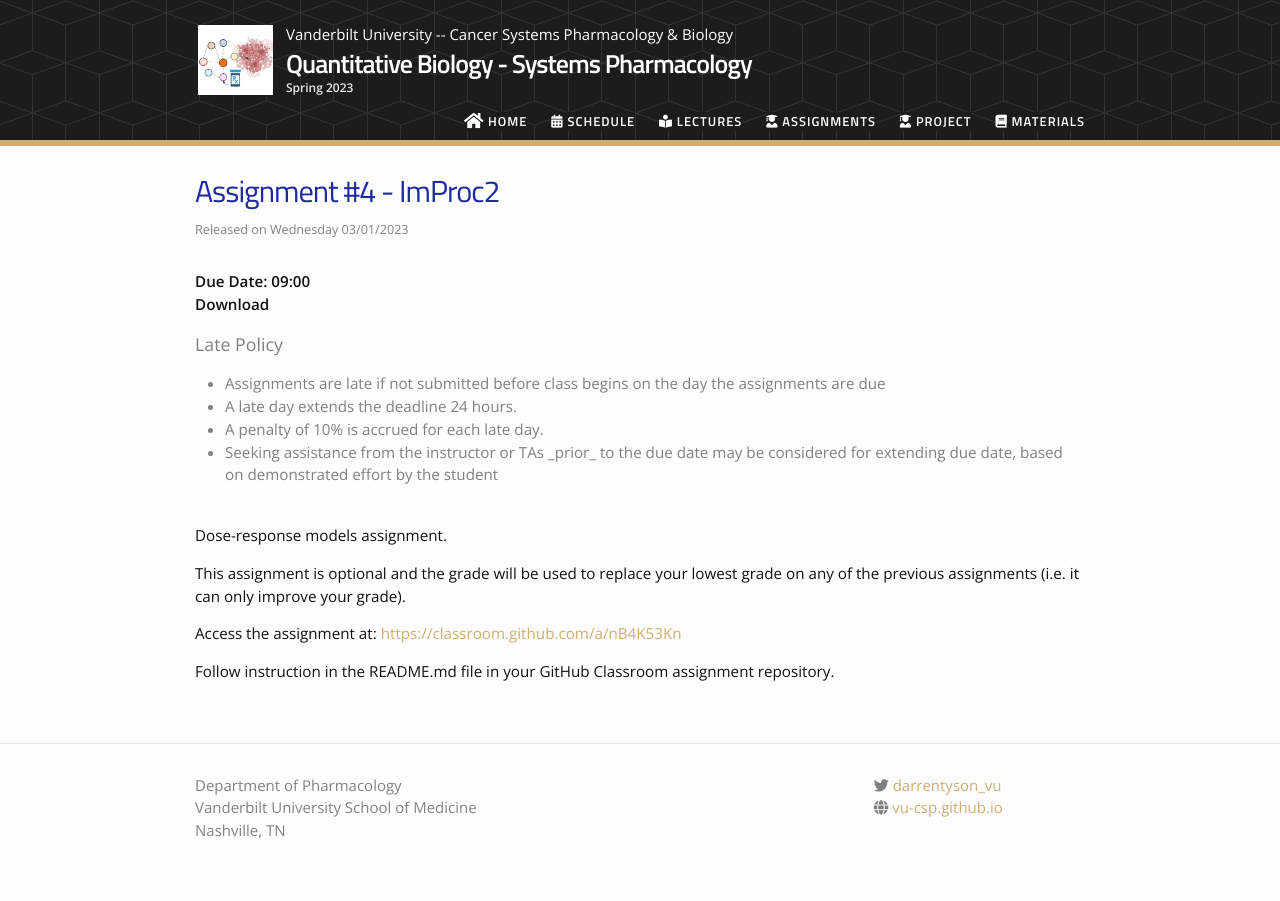
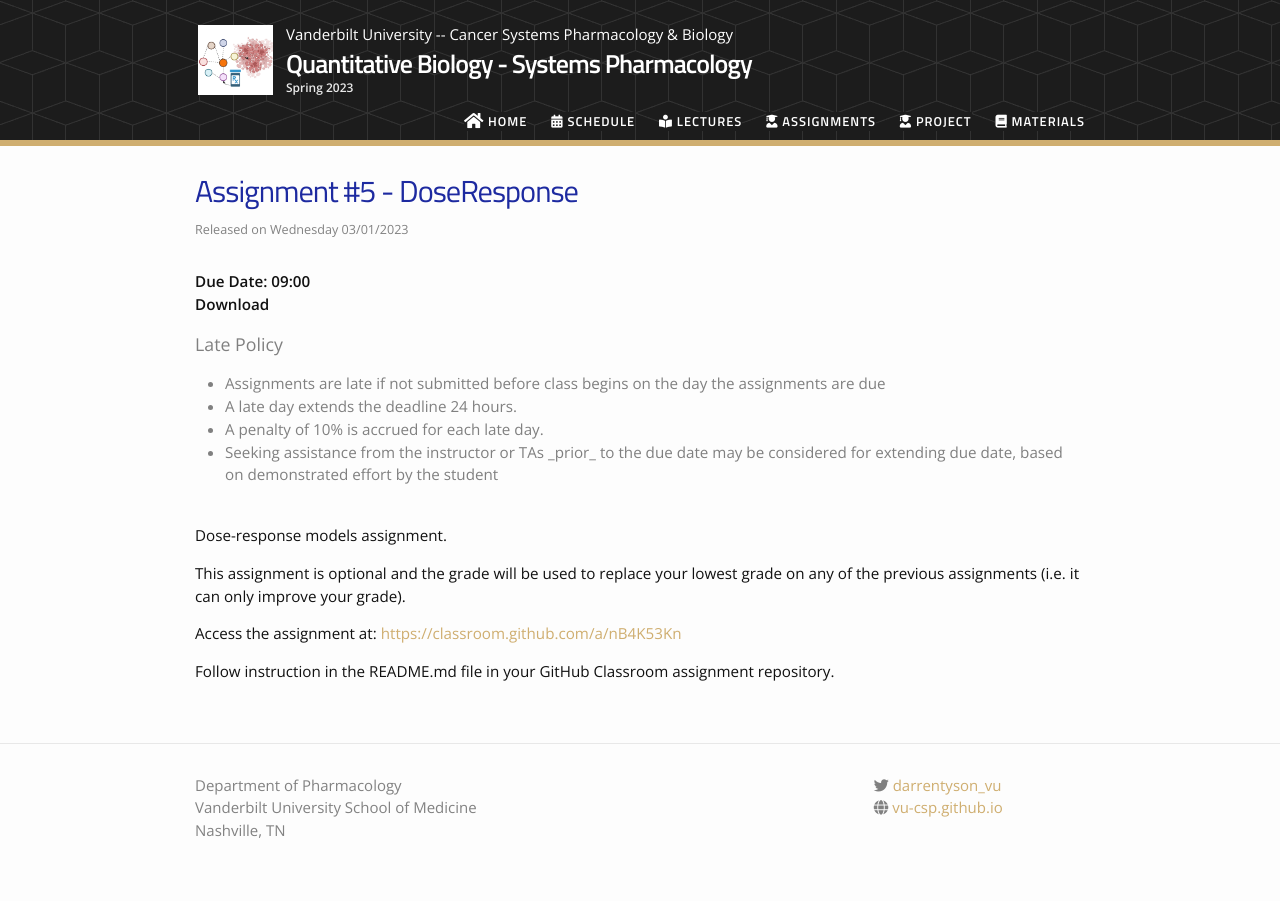
Before and after one commit to VU-CSP/QuantBio, a Jekyll site: the page built from _assignments/05_doseresponse_assignment.md, in a window 1280 px wide. Built offline with Jekyll 4.4.1, drawn with Linux system fonts in a browser that asks for light colours; nearby versions of some CDN libraries.

Commit message:
Correcting final assignment

```diff
--- a/_assignments/05_doseresponse_assignment.md
+++ b/_assignments/05_doseresponse_assignment.md
@@ -1,8 +1,8 @@
 ---
 type: assignment
 date: 2023-03-01T12:00:00+6:00
-title: 'Assignment #4 - ImProc2'
-link: https://classroom.github.com/a/xjj-YG09
+title: 'Assignment #5 - DoseResponse'
+link: https://classroom.github.com/a/nB4K53Kn
 due_event:
     type: due
     date: 2023-04-11T09:00:00+6:00
```
